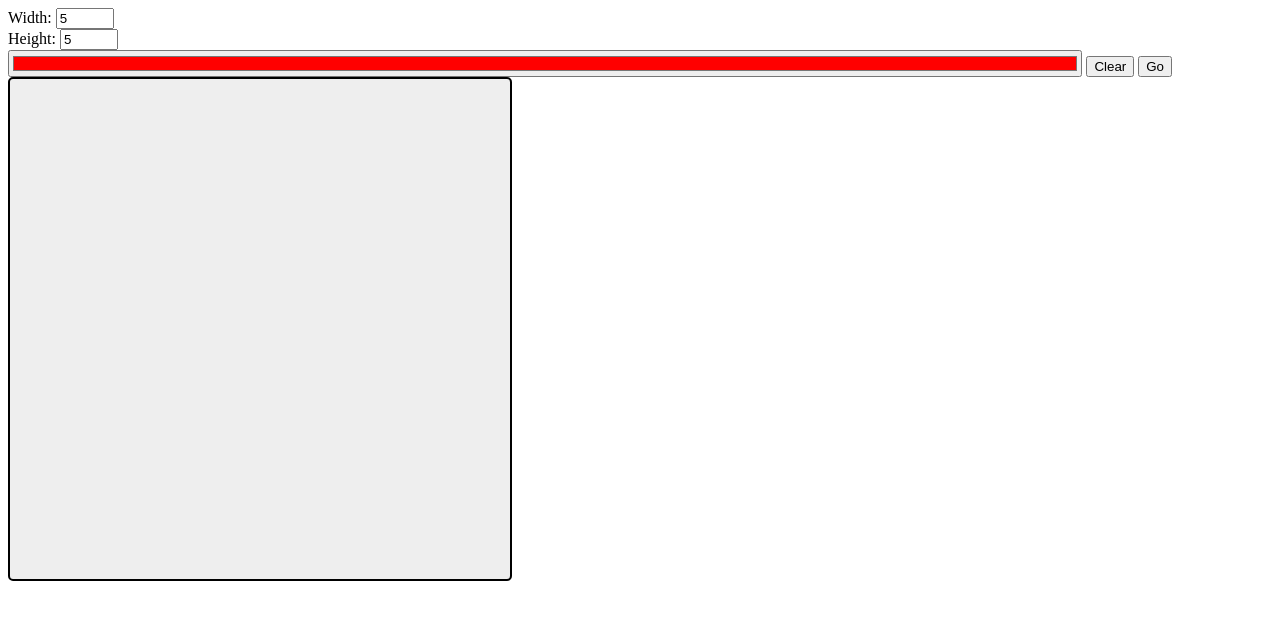
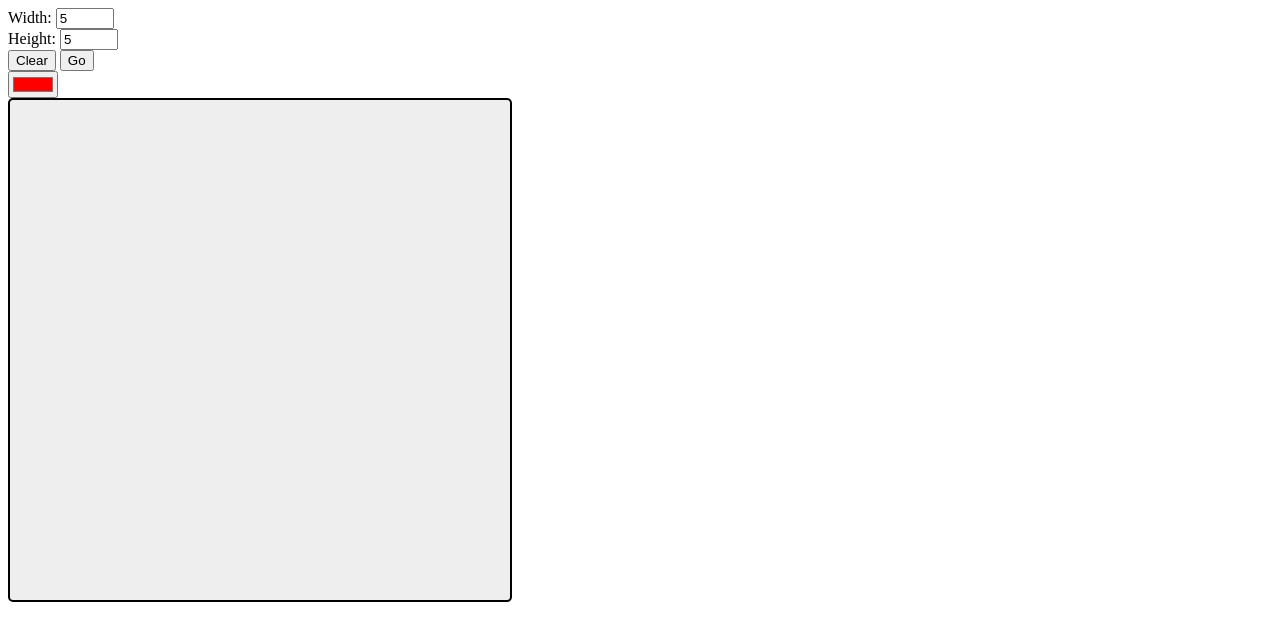
Before and after one commit to Letti42/Classlink-Canvas, a plain HTML site: page index.html in a window 1280 px wide. Drawn offline with Linux system fonts and the light colour scheme.

Commit message:
Final 1.0

```diff
--- a/index.html
+++ b/index.html
@@ -22,9 +22,11 @@
                 <input class="height" type="number" placeholder="height">
             </div>
         </div>
-        <input type="color" class="color" onchange="activeColor = this.value" value="#ff0000" style="width:85%;">
         <button class="clear">Clear</button>
         <button class="submit">Go</button>
+        <br>
+        <input type="color" class="color" onchange="activeColor = this.value" value="#ff0000">
+        <script src="public/functions.js"></script>
         <script src="public/main.js"></script>
         <script src="public/canvas.js"></script>
 </body>
```
